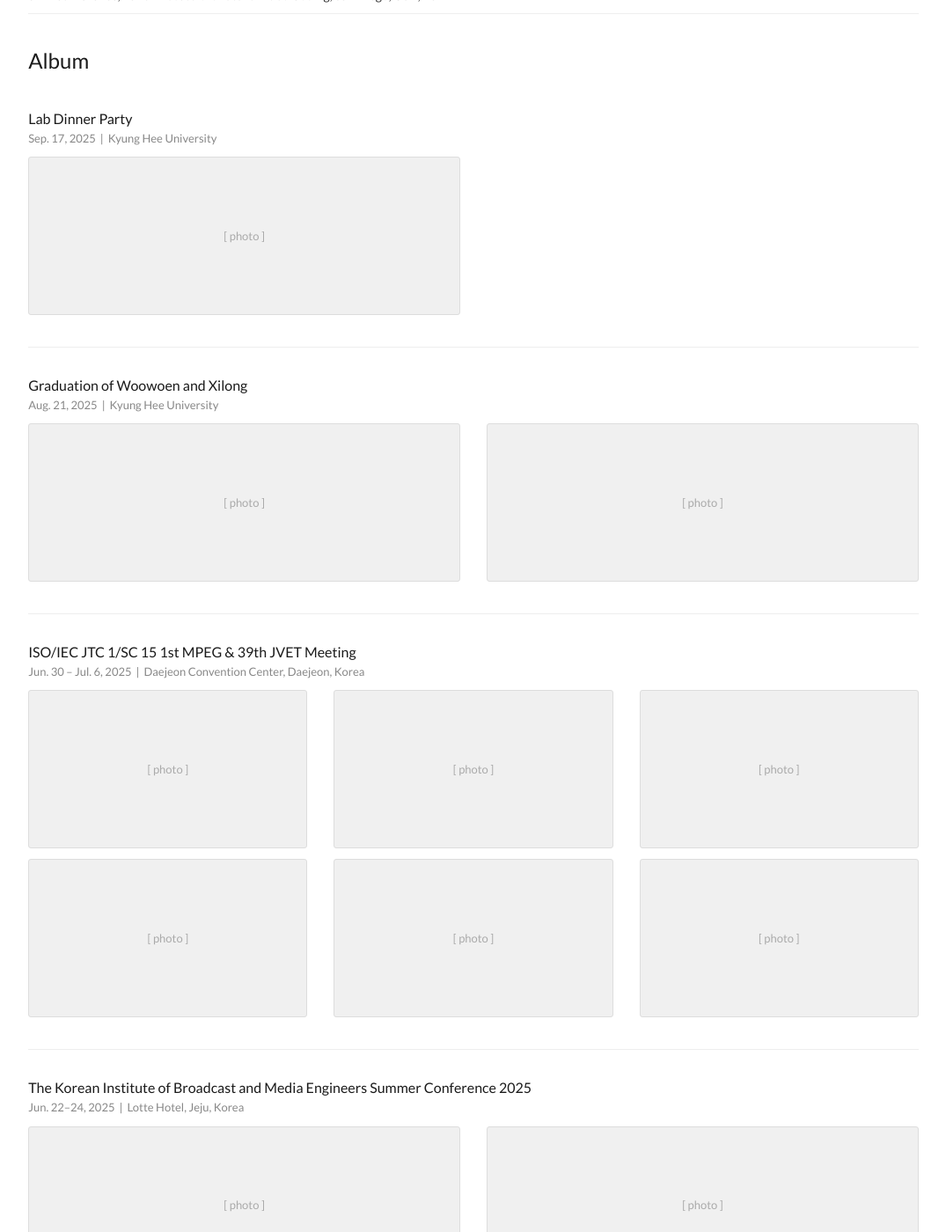
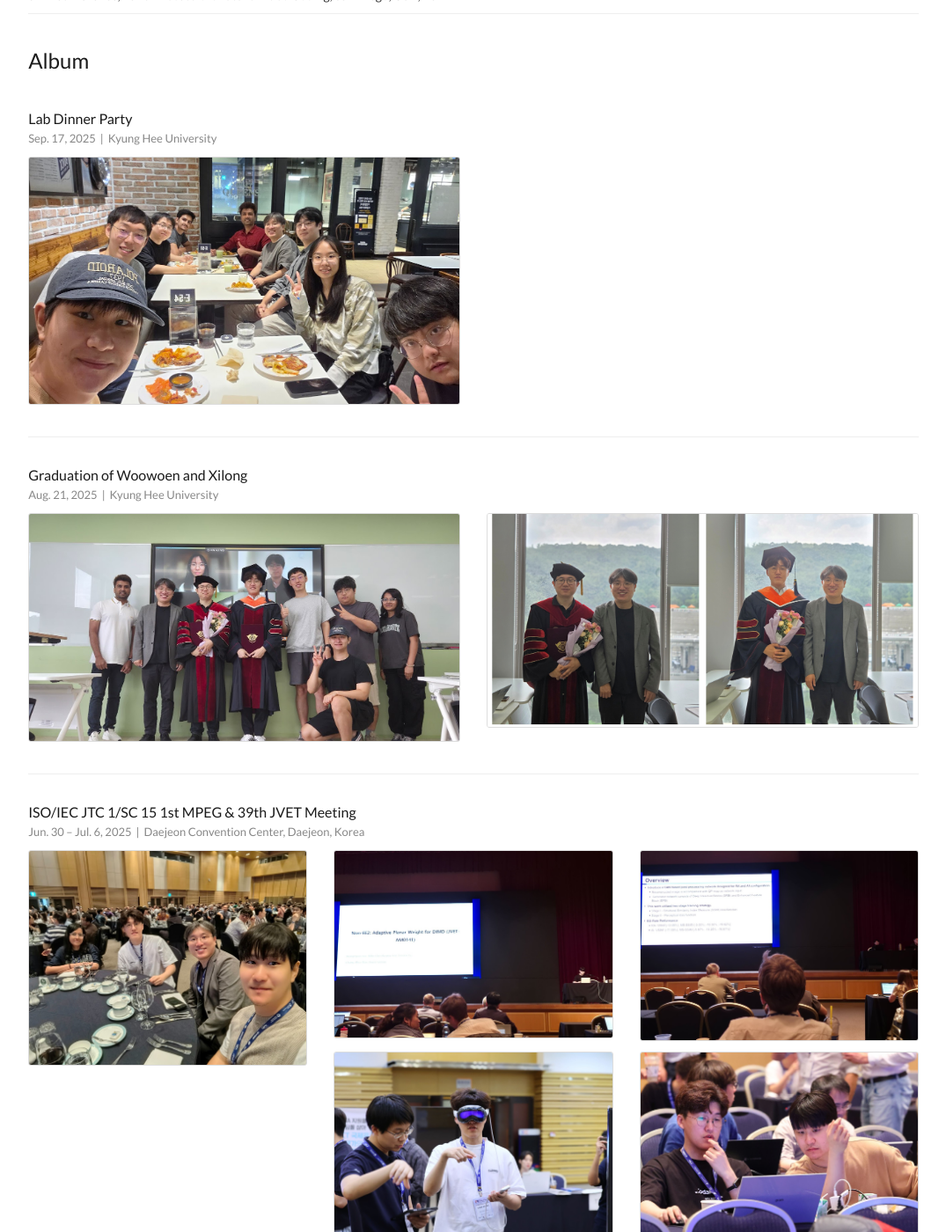
Before and after one commit to hazelran/lab_test, a Jekyll site: the page built from _pages/media.html, in a window 1280 px wide and 1400 px high, scrolled down 451 px. Shown: the whole window at 88% size, without its empty margins (102-1177 px from the left). Built offline with Jekyll 4.4.1, drawn with Linux system fonts in a browser that asks for light colours; some of the changed text lies outside the part shown.

Commit message:
Update media.html

```diff
--- a/_pages/media.html
+++ b/_pages/media.html
@@ -67,7 +67,7 @@ permalink: /media/
     <p class="text-muted-sm">Sep. 17, 2025 &nbsp;|&nbsp; Kyung Hee University</p>
     <div class="row album-photos">
       <div class="col-sm-6 col-xs-12">
-        <div class="album-placeholder">[ photo ]</div>
+        <img src="{{ site.baseurl }}/images/album/Labdinner25.jpg" alt="Lab Dinner Party 2025">
       </div>
     </div>
   </div>
@@ -77,10 +77,10 @@ permalink: /media/
     <p class="text-muted-sm">Aug. 21, 2025 &nbsp;|&nbsp; Kyung Hee University</p>
     <div class="row album-photos">
       <div class="col-sm-6 col-xs-12">
-        <div class="album-placeholder">[ photo ]</div>
+        <img src="{{ site.baseurl }}/images/album/Grad.jpg" alt="Graduation 2025">
       </div>
       <div class="col-sm-6 col-xs-12">
-        <div class="album-placeholder">[ photo ]</div>
+        <img src="{{ site.baseurl }}/images/album/Grad1.png" alt="Graduation 2025">
       </div>
     </div>
   </div>
@@ -90,22 +90,22 @@ permalink: /media/
     <p class="text-muted-sm">Jun. 30 – Jul. 6, 2025 &nbsp;|&nbsp; Daejeon Convention Center, Daejeon, Korea</p>
     <div class="row album-photos">
       <div class="col-sm-4 col-xs-12">
-        <div class="album-placeholder">[ photo ]</div>
+        <img src="{{ site.baseurl }}/images/album/JVET-1.jpg" alt="JVET Meeting 2025">
       </div>
       <div class="col-sm-4 col-xs-12">
-        <div class="album-placeholder">[ photo ]</div>
+        <img src="{{ site.baseurl }}/images/album/JVET-2.jpg" alt="JVET Meeting 2025">
       </div>
       <div class="col-sm-4 col-xs-12">
-        <div class="album-placeholder">[ photo ]</div>
+        <img src="{{ site.baseurl }}/images/album/JVET-3.jpg" alt="JVET Meeting 2025">
       </div>
       <div class="col-sm-4 col-xs-12">
-        <div class="album-placeholder">[ photo ]</div>
+        <img src="{{ site.baseurl }}/images/album/JVET-4.jpg" alt="JVET Meeting 2025">
       </div>
       <div class="col-sm-4 col-xs-12">
-        <div class="album-placeholder">[ photo ]</div>
+        <img src="{{ site.baseurl }}/images/album/JVET-5.jpg" alt="JVET Meeting 2025">
       </div>
       <div class="col-sm-4 col-xs-12">
-        <div class="album-placeholder">[ photo ]</div>
+        <img src="{{ site.baseurl }}/images/album/JVET.jpg" alt="JVET Meeting 2025">
       </div>
     </div>
   </div>
@@ -115,10 +115,10 @@ permalink: /media/
     <p class="text-muted-sm">Jun. 22–24, 2025 &nbsp;|&nbsp; Lotte Hotel, Jeju, Korea</p>
     <div class="row album-photos">
       <div class="col-sm-6 col-xs-12">
-        <div class="album-placeholder">[ photo ]</div>
+        <img src="{{ site.baseurl }}/images/album/SumCon25-1.jpg" alt="Summer Conference 2025">
       </div>
       <div class="col-sm-6 col-xs-12">
-        <div class="album-placeholder">[ photo ]</div>
+        <img src="{{ site.baseurl }}/images/album/SumCon25.jpg" alt="Summer Conference 2025">
       </div>
     </div>
   </div>
@@ -128,7 +128,7 @@ permalink: /media/
     <p class="text-muted-sm">May 8, 2025 &nbsp;|&nbsp; Kyung Hee University</p>
     <div class="row album-photos">
       <div class="col-sm-6 col-xs-12">
-        <div class="album-placeholder">[ photo ]</div>
+        <img src="{{ site.baseurl }}/images/album/PHDDefense.jpg" alt="PhD Defense Woowoen Kwon">
       </div>
     </div>
   </div>
@@ -138,7 +138,7 @@ permalink: /media/
     <p class="text-muted-sm">Feb. 24–28, 2025 &nbsp;|&nbsp; Tianjin Pan Pacific Hotel, Tianjin, China</p>
     <div class="row album-photos">
       <div class="col-sm-6 col-xs-12">
-        <div class="album-placeholder">[ photo ]</div>
+        <img src="{{ site.baseurl }}/images/album/Ko-CnSem.jpg" alt="Korea-China Joint Seminar">
       </div>
     </div>
   </div>
@@ -148,7 +148,7 @@ permalink: /media/
     <p class="text-muted-sm">Nov. 20–22, 2024 &nbsp;|&nbsp; Lahan Select Hotel, Gyeongju, Korea</p>
     <div class="row album-photos">
       <div class="col-sm-6 col-xs-12">
-        <div class="album-placeholder">[ photo ]</div>
+        <img src="{{ site.baseurl }}/images/album/KICS24.jpg" alt="KICS Fall Conference 2024">
       </div>
     </div>
   </div>
@@ -158,7 +158,7 @@ permalink: /media/
     <p class="text-muted-sm">Oct. 24, 2024 &nbsp;|&nbsp; Kyung Hee University</p>
     <div class="row album-photos">
       <div class="col-sm-6 col-xs-12">
-        <div class="album-placeholder">[ photo ]</div>
+        <img src="{{ site.baseurl }}/images/album/Labdinner24.jpg" alt="Lab Dinner Party 2024">
       </div>
     </div>
   </div>
@@ -169,10 +169,10 @@ permalink: /media/
     <p style="font-size:13px; color:#555;">Dr. Lim visited the VCP Lab and gave an introduction to the LG CTO role and its work.</p>
     <div class="row album-photos">
       <div class="col-sm-6 col-xs-12">
-        <div class="album-placeholder">[ photo ]</div>
+        <img src="{{ site.baseurl }}/images/album/LGLab-1.jpg" alt="LG Target Lab Meeting">
       </div>
       <div class="col-sm-6 col-xs-12">
-        <div class="album-placeholder">[ photo ]</div>
+        <img src="{{ site.baseurl }}/images/album/LGLab.jpg" alt="LG Target Lab Meeting">
       </div>
     </div>
   </div>
@@ -182,13 +182,13 @@ permalink: /media/
     <p class="text-muted-sm">Jun. 25–28, 2024 &nbsp;|&nbsp; Maison Glad Hotel, Jeju, Korea</p>
     <div class="row album-photos">
       <div class="col-sm-4 col-xs-12">
-        <div class="album-placeholder">[ photo ]</div>
+        <img src="{{ site.baseurl }}/images/album/SumCon24-1.jpg" alt="Summer Conference 2024">
       </div>
       <div class="col-sm-4 col-xs-12">
-        <div class="album-placeholder">[ photo ]</div>
+        <img src="{{ site.baseurl }}/images/album/SumCon24-2.jpg" alt="Summer Conference 2024">
       </div>
       <div class="col-sm-4 col-xs-12">
-        <div class="album-placeholder">[ photo ]</div>
+        <img src="{{ site.baseurl }}/images/album/SumCon24.jpg" alt="Summer Conference 2024">
       </div>
     </div>
   </div>
@@ -198,10 +198,10 @@ permalink: /media/
     <p class="text-muted-sm">Feb. 23, 2024 &nbsp;|&nbsp; Gachon University, Korea</p>
     <div class="row album-photos">
       <div class="col-sm-6 col-xs-12">
-        <div class="album-placeholder">[ photo ]</div>
+        <img src="{{ site.baseurl }}/images/album/TanniGrad-1.jpg" alt="Tanni Das Graduation">
       </div>
       <div class="col-sm-6 col-xs-12">
-        <div class="album-placeholder">[ photo ]</div>
+        <img src="{{ site.baseurl }}/images/album/TanniGrad.jpg" alt="Tanni Das Graduation">
       </div>
     </div>
   </div>
@@ -211,10 +211,10 @@ permalink: /media/
     <p class="text-muted-sm">Nov. 22–24, 2023 &nbsp;|&nbsp; Lahan Select Hotel, Gyeongju, Korea</p>
     <div class="row album-photos">
       <div class="col-sm-6 col-xs-12">
-        <div class="album-placeholder">[ photo ]</div>
+        <img src="{{ site.baseurl }}/images/album/KICS23-1.jpg" alt="KICS Fall Conference 2023">
       </div>
       <div class="col-sm-6 col-xs-12">
-        <div class="album-placeholder">[ photo ]</div>
+        <img src="{{ site.baseurl }}/images/album/KICS23.jpg" alt="KICS Fall Conference 2023">
       </div>
     </div>
   </div>
```
